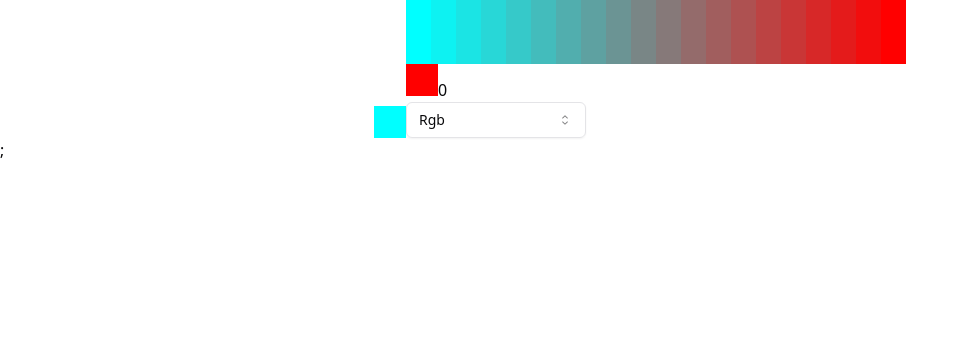
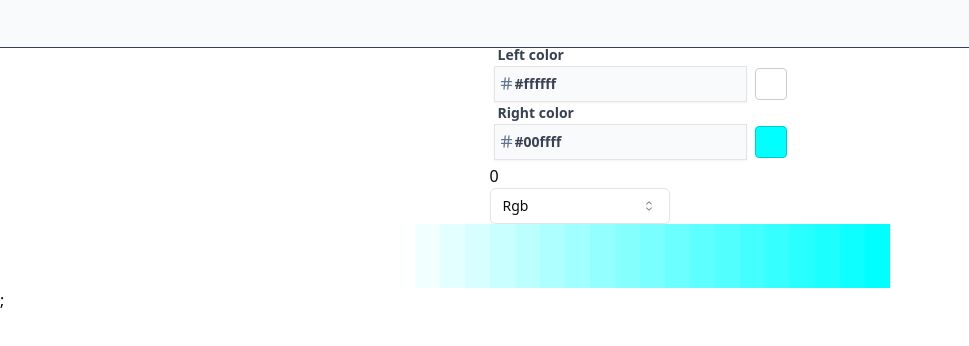
Before and after one commit to Agreatdayforfreedom/Dye, a Next.js app: page / in a window 1280 px wide. Shown: the top 346 px of the page, without its empty margins (0-969 px from the left). Built offline with nearby package versions, Linux system fonts and the light colour scheme.

Commit message:
ColorPicker input with hex code

```diff
--- /dev/null
+++ b/app/_components/ColorContainer.tsx
@@ -0,0 +1,25 @@
+import chroma from "chroma-js";
+import React from "react";
+
+interface Props {
+  colors: chroma.Color[];
+  steps: number;
+}
+
+export const ColorContainer = ({ colors, steps }: Props) => {
+  return (
+    <div className="flex">
+      {colors.map((c: any) => {
+        return (
+          <div
+            style={{
+              background: c,
+              width: `${500 / steps}px`,
+            }}
+            className="h-16"
+          />
+        );
+      })}
+    </div>
+  );
+};
--- a/app/_components/ColorPicker.tsx
+++ b/app/_components/ColorPicker.tsx
@@ -1,29 +1,82 @@
 "use client";
 
-import { useEffect, useState } from "react";
-import { RGBA } from "../types/RGBA";
-import { HsvColorPicker, RgbaColor, RgbaColorPicker } from "react-colorful";
-import { Popover, PopoverTrigger } from "../../components/ui/popover";
-import { PopoverContent } from "@radix-ui/react-popover";
+import { HexColorPicker } from "react-colorful";
+import { HashIcon } from "lucide-react";
+import chroma from "chroma-js";
+
+import {
+  Popover,
+  PopoverContent,
+  PopoverTrigger,
+} from "@/components/ui/popover";
+import { Input } from "@/components/ui/input";
+import { Label } from "@/components/ui/label";
+
 import { formatRGBA } from "../_utils";
+import { useState } from "react";
 
 interface Props {
-  color: RgbaColor;
-  setColor: (color: RgbaColor) => void;
+  color: string;
+  setColor: (color: string) => void;
+  label: string;
 }
 
-export const ColorPicker = ({ color, setColor }: Props) => {
+export const ColorPicker = ({ color, setColor, label }: Props) => {
+  console.log(color);
+  const [colorInput, setColorInput] = useState<string>((() => color)());
   return (
+    <div className="flex flex-col">
+      <Label
+        htmlFor={label.toLowerCase().replace(/ /g, "_")}
+        className="font-bold text-gray-700 ml-2"
+      >
+        {label}
+      </Label>
+      <div className="flex m-1 space-x-2 items-center">
+        <div className="relative">
+          <HashIcon
+            className="absolute stroke-slate-500 top-2.5 left-[5px]"
+            size={15}
+          />
+          <Input
+            className="pl-5 pb-[6px] font-semibold bg-slate-50 text-gray-700"
+            id={label.toLowerCase().replace(/ /g, "_")}
+            onChange={(e) => {
+              let hex = e.target.value;
+              if (chroma.valid(hex)) {
+                setColor(hex);
+              }
+              setColorInput(hex);
+            }}
+            value={colorInput}
+          />
+        </div>
         <Popover>
           <PopoverTrigger
-        className="size-8"
+            className="size-8 rounded-sm border"
             style={{
-          background: formatRGBA(color),
+              background: color,
+              borderColor: `${formatRGBA({
+                r: chroma.hex(color).rgb()[0] * 0.8,
+                g: chroma.hex(color).rgb()[1] * 0.8,
+                b: chroma.hex(color).rgb()[2] * 0.8,
+                a: 255,
+              })}`,
             }}
           />
           <PopoverContent>
-        <RgbaColorPicker color={color} onChange={setColor} />
+            <div className="fixed top-0 size-full" />
+
+            <HexColorPicker
+              color={color}
+              onChange={(v) => {
+                setColor(v);
+                setColorInput(v);
+              }}
+            />
           </PopoverContent>
         </Popover>
+      </div>
+    </div>
   );
 };
--- /dev/null
+++ b/app/_components/Header.tsx
@@ -0,0 +1,7 @@
+import React from "react";
+
+export const Header = () => {
+  return (
+    <div className="h-12 w-full border-b border-gray-700 bg-slate-50"></div>
+  );
+};
--- a/app/_components/LerpColors.tsx
+++ b/app/_components/LerpColors.tsx
@@ -1,7 +1,6 @@
 "use client";
 
 import React, { useState } from "react";
-import { RGBA } from "../types/RGBA";
 import { RgbaColor, RgbaColorPicker } from "react-colorful";
 import { ColorPicker } from "./ColorPicker";
 import chroma from "chroma-js";
@@ -12,69 +11,39 @@ import {
   SelectTrigger,
   SelectValue,
 } from "../../components/ui/select";
+import { ColorContainer } from "./ColorContainer";
 
-let initializeLeftColor = (): RgbaColor => {
-  return {
-    r: 0,
-    g: 255,
-    b: 255,
-    a: 255,
-  };
-};
-let initializeRightColor = (): RgbaColor => {
-  return {
-    r: 255,
-    g: 0,
-    b: 0,
-    a: 255,
-  };
-};
 export const LerpColors = () => {
-  const [leftColor, setLeftColor] = useState<RgbaColor>(initializeLeftColor);
-  const [rightColor, setRightColor] = useState<RgbaColor>(initializeRightColor);
+  const [leftColor, setLeftColor] = useState<string>("#ffffff");
+  const [rightColor, setRightColor] = useState<string>("#00ffff");
   const [saturation, setSaturation] = useState<number>(0);
   const [colorSpace, setColorSpace] = useState<chroma.InterpolationMode>("rgb");
-  let a = {
-    r: leftColor.r,
-    g: leftColor.g,
-    b: leftColor.b,
-    a: (leftColor.a || 1) * 255,
-  };
-  let b = {
-    r: rightColor.r,
-    g: rightColor.g,
-    b: rightColor.b,
-    a: (rightColor.a || 1) * 255,
-  };
+
   let steps = 20;
 
   // todo: set pointer and fix the saturation
   let last = chroma
-    .scale([chroma.rgb(a.r, a.g, a.b), chroma.rgb(b.r, b.g, b.b)])
+    .scale([chroma.hex(leftColor), chroma.hex(rightColor)])
     .mode(colorSpace)
     .colors(steps)
     .map((x) => chroma.hex(x).saturate(saturation));
 
   return (
-    <div className="size-full flex items-end justify-center">
-      <ColorPicker color={leftColor} setColor={setLeftColor} />
+    <div className="size-full flex flex-col items-center justify-center">
       <div>
-        <div className="flex">
-          <div className="flex">
-            {last.map((c: any) => {
-              return (
-                <div
-                  style={{
-                    background: c,
-                    width: `${500 / steps}px`,
-                  }}
-                  className="h-16"
-                />
-              );
-            })}
-          </div>
+        <div>
+          <ColorPicker
+            color={leftColor}
+            setColor={setLeftColor}
+            label="Left color"
+          />
+          <ColorPicker
+            color={rightColor}
+            setColor={setRightColor}
+            label="Right color"
+          />
         </div>
-        <ColorPicker color={rightColor} setColor={setRightColor} />
+
         <input
           type="number"
           value={saturation}
@@ -96,6 +65,7 @@ export const LerpColors = () => {
           </SelectContent>
         </Select>
       </div>
+      <ColorContainer colors={last} steps={steps} />
     </div>
   );
 };
--- a/app/globals.css
+++ b/app/globals.css
@@ -72,3 +72,9 @@
     @apply bg-background text-foreground;
   }
 }
+
+.box-focused:focus-visible {
+  outline: 0;
+  box-shadow: 0px 0px 0px 2px #a333ff31;
+  border: 1px solid #a677ff;
+}
--- a/app/layout.tsx
+++ b/app/layout.tsx
@@ -1,6 +1,7 @@
 import type { Metadata } from "next";
 import localFont from "next/font/local";
 import "./globals.css";
+import { Header } from "./_components/Header";
 
 const geistSans = localFont({
   src: "./fonts/GeistVF.woff",
@@ -25,7 +26,13 @@ export default function RootLayout({
 }>) {
   return (
     <html lang="en">
-      <body className={`${geistSans.variable} ${geistMono.variable} antialiased h-screen`}>{children}</body>
+      <body
+        className={`${geistSans.variable} ${geistMono.variable} antialiased h-screen`}
+      >
+        <Header />
+
+        {children}
+      </body>
     </html>
   );
 }
--- a/app/page.tsx
+++ b/app/page.tsx
@@ -1,3 +1,4 @@
+import { Header } from "./_components/Header";
 import { LerpColors } from "./_components/LerpColors";
 
 export default function Home() {
--- a/app/types/RGBA.ts
+++ /dev/null
@@ -1,13 +0,0 @@
-export class RGBA {
-  //prettier-ignore
-  constructor(
-    public readonly r: number,
-    public readonly g: number,
-    public readonly b: number,
-    public readonly a: number
-  ) {}
-
-  normalize() {
-    return new RGBA(this.r / 255, this.g / 255, this.b / 255, this.a / 255);
-  }
-}
--- /dev/null
+++ b/components/ui/input.tsx
@@ -0,0 +1,25 @@
+import * as React from "react";
+
+import { cn } from "@/lib/utils";
+
+export interface InputProps
+  extends React.InputHTMLAttributes<HTMLInputElement> {}
+
+const Input = React.forwardRef<HTMLInputElement, InputProps>(
+  ({ className, type, ...props }, ref) => {
+    return (
+      <input
+        type={type}
+        className={cn(
+          "flex h-9 w-full border border-input bg-transparent px-3 py-1 text-sm shadow-sm transition-colors file:border-0 file:bg-transparent file:text-sm file:font-medium file:text-foreground placeholder:text-muted-foreground focus-visible:outline-none  disabled:cursor-not-allowed disabled:opacity-50 box-focused",
+          className
+        )}
+        ref={ref}
+        {...props}
+      />
+    );
+  }
+);
+Input.displayName = "Input";
+
+export { Input };
--- /dev/null
+++ b/components/ui/label.tsx
@@ -0,0 +1,26 @@
+"use client"
+
+import * as React from "react"
+import * as LabelPrimitive from "@radix-ui/react-label"
+import { cva, type VariantProps } from "class-variance-authority"
+
+import { cn } from "@/lib/utils"
+
+const labelVariants = cva(
+  "text-sm font-medium leading-none peer-disabled:cursor-not-allowed peer-disabled:opacity-70"
+)
+
+const Label = React.forwardRef<
+  React.ElementRef<typeof LabelPrimitive.Root>,
+  React.ComponentPropsWithoutRef<typeof LabelPrimitive.Root> &
+    VariantProps<typeof labelVariants>
+>(({ className, ...props }, ref) => (
+  <LabelPrimitive.Root
+    ref={ref}
+    className={cn(labelVariants(), className)}
+    {...props}
+  />
+))
+Label.displayName = LabelPrimitive.Root.displayName
+
+export { Label }
--- a/package.json
+++ b/package.json
@@ -10,6 +10,7 @@
   },
   "dependencies": {
     "@radix-ui/react-icons": "^1.3.0",
+    "@radix-ui/react-label": "^2.1.0",
     "@radix-ui/react-popover": "^1.1.2",
     "@radix-ui/react-select": "^2.1.2",
     "@types/chroma-js": "^2.4.4",
```
Also changed, not shown: 1 other file (tests, documents, lock files or other folders). Lines whose indentation alone changed are shown as unchanged.
